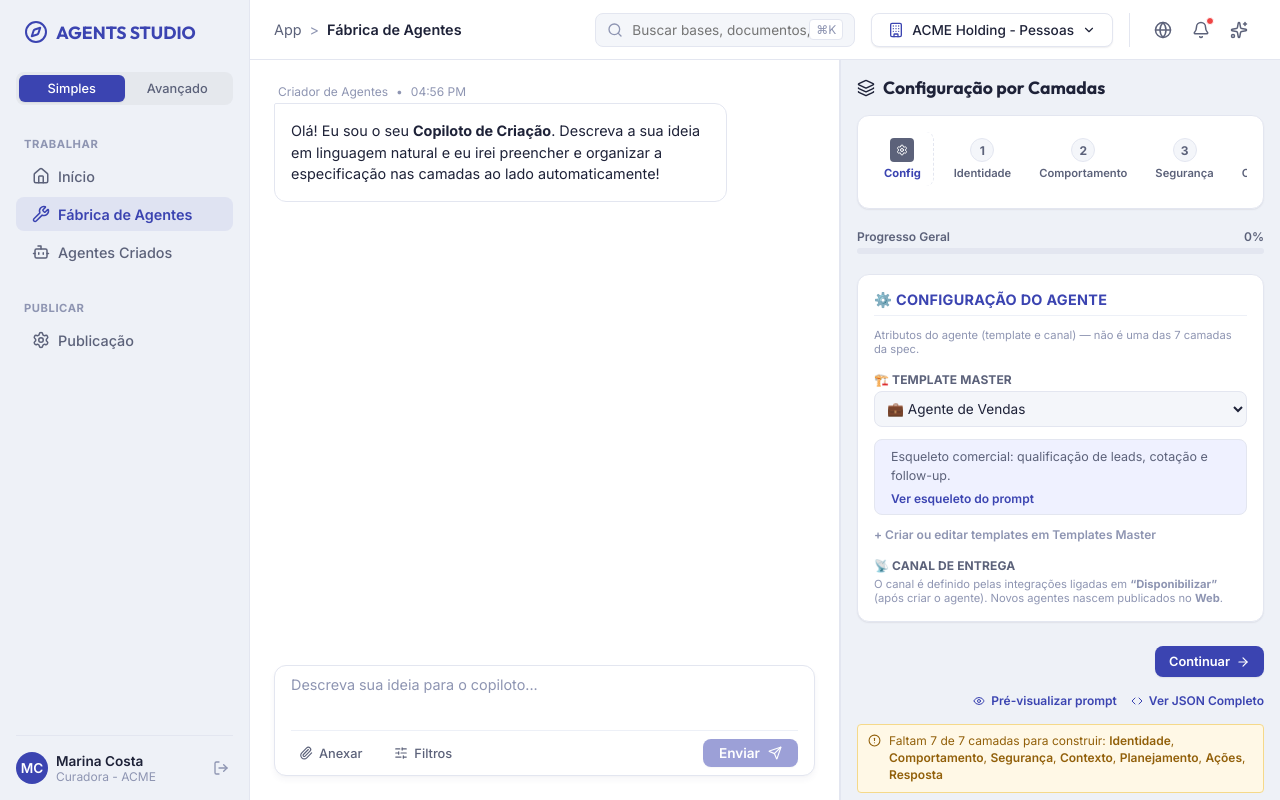
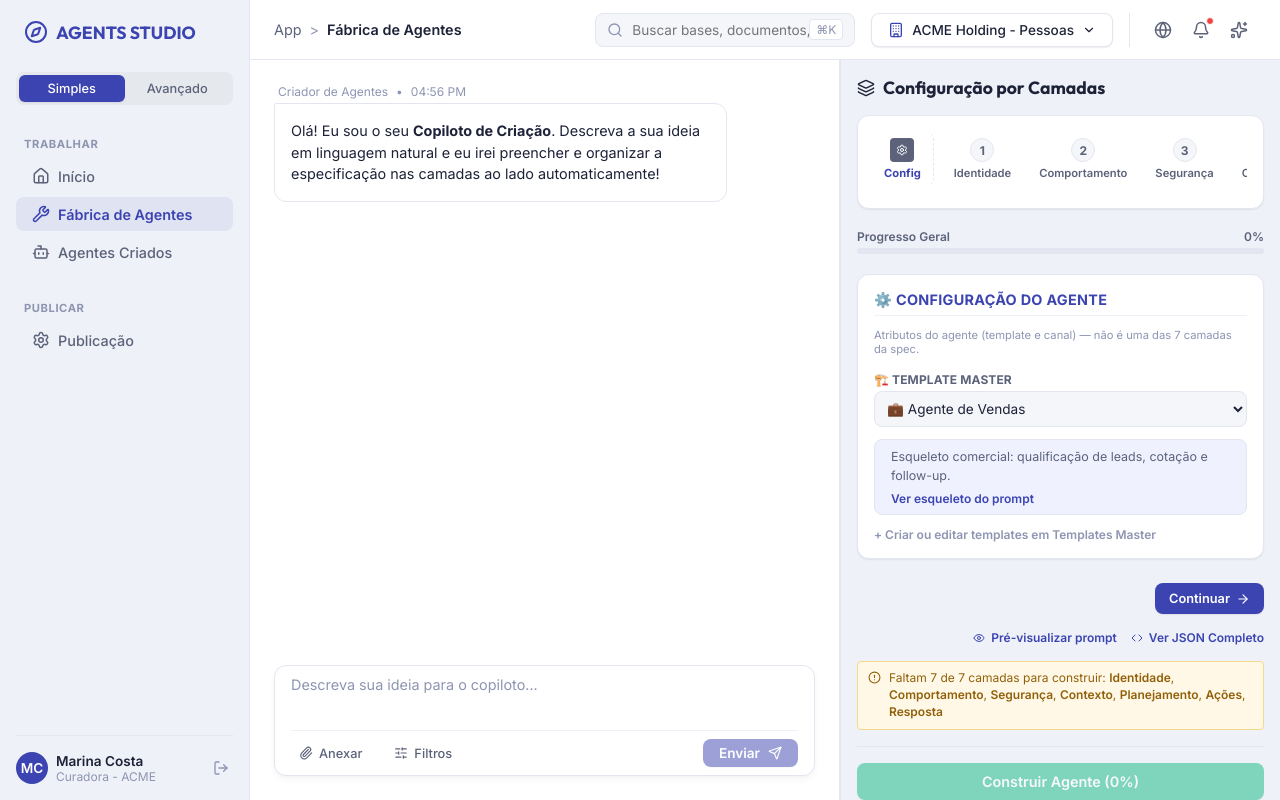
Before and after one commit to edoardap/agent-studio, a React (Vite) app in the folder app_build/: page / in a window 1280 px wide. Built offline with nearby package versions, Linux system fonts and the light colour scheme.

Commit message:
feat: documenta tradeoffs de spec/tools e remove canal de entrega da fabrica

```diff
--- a/app_build/src/pages/Factory.tsx
+++ b/app_build/src/pages/Factory.tsx
@@ -148,14 +148,6 @@ export const Factory: React.FC = () => {
             >
               + Criar ou editar templates em Templates Master
             </button>
-          </div>
-
-          <div className="form-group">
-            <label className="form-label">📡 Canal de Entrega</label>
-            <p className="agent-config-hint" style={{ marginTop: 0 }}>
-              O canal é definido pelas integrações ligadas em <strong>“Disponibilizar”</strong> (após
-              criar o agente). Novos agentes nascem publicados no <strong>Web</strong>.
-            </p>
           </div>
         </div>
       );
```
Also changed, not shown: 4 other files (tests, documents, lock files or other folders).
